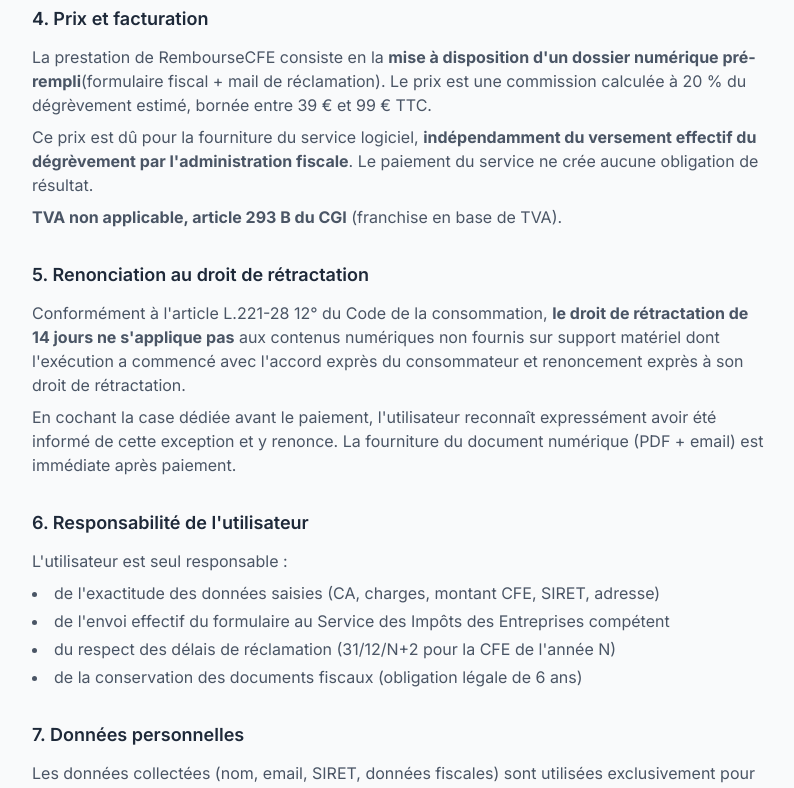
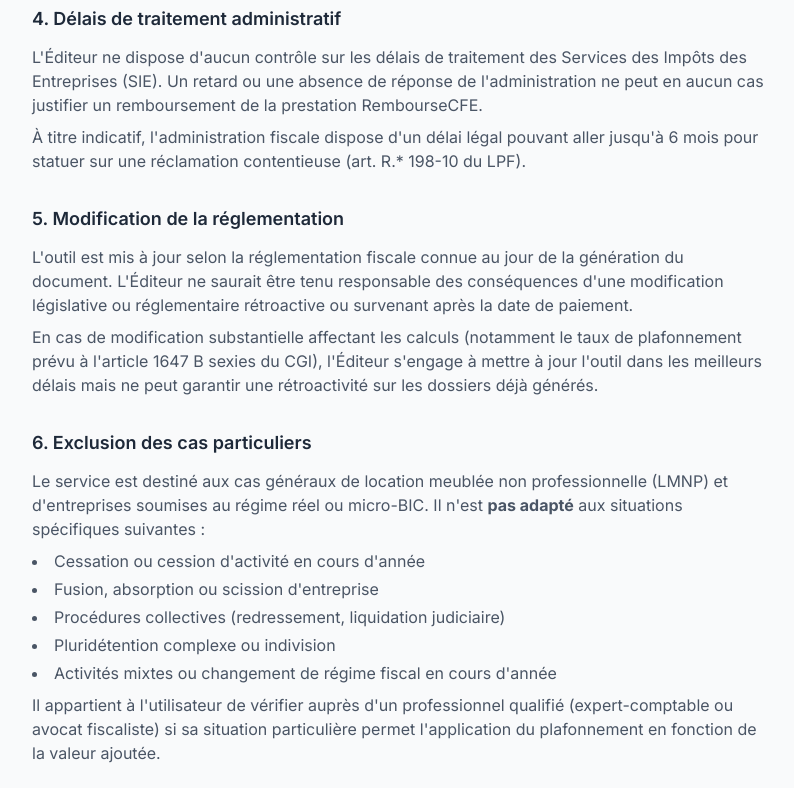
Before and after one commit to Maxime06000/rembourse-cfe, a Next.js app: page /cgv in a window 1280 px wide. Shown: the part 920-1708 px from the top of the page, without its empty margins (240-1034 px from the left). Built offline with nearby package versions, Linux system fonts and the light colour scheme.

Commit message:
feat(cgv): ajout articles 4 (délais admin), 5 (modif réglementation), 6 (cas particuliers) + renumérotation 1-12

```diff
--- a/src/app/cgv/page.tsx
+++ b/src/app/cgv/page.tsx
@@ -53,7 +53,55 @@
         </section>
 
         <section>
-          <h2 className="text-lg font-semibold text-gray-800 mb-3">4. Prix et facturation</h2>
+          <h2 className="text-lg font-semibold text-gray-800 mb-3">4. Délais de traitement administratif</h2>
+          <p className="text-gray-600">
+            L&apos;Éditeur ne dispose d&apos;aucun contrôle sur les délais de traitement des Services des Impôts
+            des Entreprises (SIE). Un retard ou une absence de réponse de l&apos;administration ne peut en aucun
+            cas justifier un remboursement de la prestation RembourseCFE.
+          </p>
+          <p className="text-gray-600 mt-2">
+            À titre indicatif, l&apos;administration fiscale dispose d&apos;un délai légal pouvant aller jusqu&apos;à
+            6 mois pour statuer sur une réclamation contentieuse (art. R.* 198-10 du LPF).
+          </p>
+        </section>
+
+        <section>
+          <h2 className="text-lg font-semibold text-gray-800 mb-3">5. Modification de la réglementation</h2>
+          <p className="text-gray-600">
+            L&apos;outil est mis à jour selon la réglementation fiscale connue au jour de la génération du document.
+            L&apos;Éditeur ne saurait être tenu responsable des conséquences d&apos;une modification législative
+            ou réglementaire rétroactive ou survenant après la date de paiement.
+          </p>
+          <p className="text-gray-600 mt-2">
+            En cas de modification substantielle affectant les calculs (notamment le taux de plafonnement
+            prévu à l&apos;article 1647 B sexies du CGI), l&apos;Éditeur s&apos;engage à mettre à jour l&apos;outil
+            dans les meilleurs délais mais ne peut garantir une rétroactivité sur les dossiers déjà générés.
+          </p>
+        </section>
+
+        <section>
+          <h2 className="text-lg font-semibold text-gray-800 mb-3">6. Exclusion des cas particuliers</h2>
+          <p className="text-gray-600">
+            Le service est destiné aux cas généraux de location meublée non professionnelle (LMNP)
+            et d&apos;entreprises soumises au régime réel ou micro-BIC. Il n&apos;est <strong>pas adapté</strong> aux
+            situations spécifiques suivantes :
+          </p>
+          <ul className="list-disc list-inside text-gray-600 mt-2 space-y-1">
+            <li>Cessation ou cession d&apos;activité en cours d&apos;année</li>
+            <li>Fusion, absorption ou scission d&apos;entreprise</li>
+            <li>Procédures collectives (redressement, liquidation judiciaire)</li>
+            <li>Pluridétention complexe ou indivision</li>
+            <li>Activités mixtes ou changement de régime fiscal en cours d&apos;année</li>
+          </ul>
+          <p className="text-gray-600 mt-2">
+            Il appartient à l&apos;utilisateur de vérifier auprès d&apos;un professionnel qualifié
+            (expert-comptable ou avocat fiscaliste) si sa situation particulière permet l&apos;application
+            du plafonnement en fonction de la valeur ajoutée.
+          </p>
+        </section>
+
+        <section>
+          <h2 className="text-lg font-semibold text-gray-800 mb-3">7. Prix et facturation</h2>
           <p className="text-gray-600">
             La prestation de RembourseCFE consiste en la <strong>mise à disposition d&apos;un dossier numérique pré-rempli</strong>
             (formulaire fiscal + mail de réclamation). Le prix est une commission calculée à 20 % du dégrèvement estimé,
@@ -69,7 +117,7 @@
         </section>
 
         <section>
-          <h2 className="text-lg font-semibold text-gray-800 mb-3">5. Renonciation au droit de rétractation</h2>
+          <h2 className="text-lg font-semibold text-gray-800 mb-3">8. Renonciation au droit de rétractation</h2>
           <p className="text-gray-600">
             Conformément à l&apos;article L.221-28 12° du Code de la consommation, <strong>le droit de rétractation de 14 jours
             ne s&apos;applique pas</strong> aux contenus numériques non fournis sur support matériel dont l&apos;exécution a commencé
@@ -82,7 +130,7 @@
         </section>
 
         <section>
-          <h2 className="text-lg font-semibold text-gray-800 mb-3">6. Responsabilité de l&apos;utilisateur</h2>
+          <h2 className="text-lg font-semibold text-gray-800 mb-3">9. Responsabilité de l&apos;utilisateur</h2>
           <p className="text-gray-600">L&apos;utilisateur est seul responsable :</p>
           <ul className="list-disc list-inside text-gray-600 mt-2 space-y-1">
             <li>de l&apos;exactitude des données saisies (CA, charges, montant CFE, SIRET, adresse)</li>
@@ -93,7 +141,7 @@
         </section>
 
         <section>
-          <h2 className="text-lg font-semibold text-gray-800 mb-3">7. Données personnelles</h2>
+          <h2 className="text-lg font-semibold text-gray-800 mb-3">10. Données personnelles</h2>
           <p className="text-gray-600">
             Les données collectées (nom, email, SIRET, données fiscales) sont utilisées exclusivement
             pour la génération du dossier et la facturation. Elles sont stockées sur des serveurs sécurisés
@@ -104,7 +152,7 @@
         </section>
 
         <section>
-          <h2 className="text-lg font-semibold text-gray-800 mb-3">8. Litiges</h2>
+          <h2 className="text-lg font-semibold text-gray-800 mb-3">11. Litiges</h2>
           <p className="text-gray-600">
             En cas de litige, une solution amiable sera recherchée en priorité. À défaut,
             les tribunaux français sont compétents. Le droit applicable est le droit français.
@@ -116,7 +164,7 @@
         </section>
 
         <section>
-          <h2 className="text-lg font-semibold text-gray-800 mb-3">9. Modification des CGV</h2>
+          <h2 className="text-lg font-semibold text-gray-800 mb-3">12. Modification des CGV</h2>
           <p className="text-gray-600">
             RembourseCFE se réserve le droit de modifier les présentes CGV. La version applicable est celle
             en vigueur au moment du paiement, dont la version et la date d&apos;acceptation sont archivées
```
